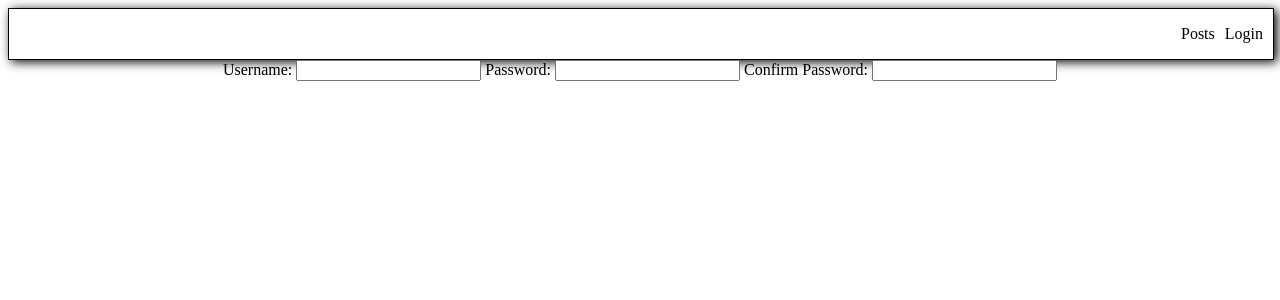
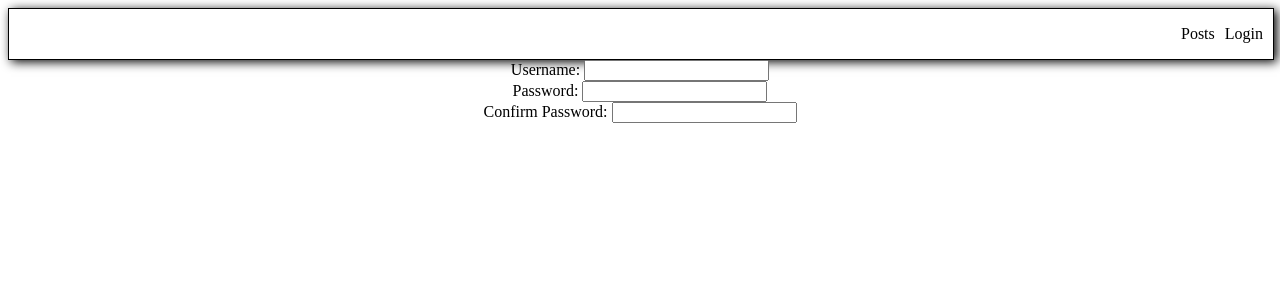
Before and after one commit to vla15/GA-Project-2, an Angular app in the folder ui/: page /new-user in a window 1280 px wide. Shown: the top 300 px of the page. Built offline with nearby package versions, Linux system fonts and the light colour scheme.

Commit message:
adding basic styling to new user page

```diff
--- a/ui/src/app/create-user/create-user.component.css
+++ b/ui/src/app/create-user/create-user.component.css
@@ -0,0 +1,4 @@
+.create-user-container {
+    display: flex;
+    flex-direction: column;
+}
--- a/ui/src/app/create-user/create-user.component.html
+++ b/ui/src/app/create-user/create-user.component.html
@@ -1,4 +1,4 @@
-<section>
+<section class="create-user-container">
   <span>
     {{usernameText}}
     <input type="text"/>
--- a/ui/src/app/login-page/login-page.component.css
+++ b/ui/src/app/login-page/login-page.component.css
@@ -0,0 +1,4 @@
+.login-page-container {
+    display: flex;
+    flex-direction: column;
+}
```
